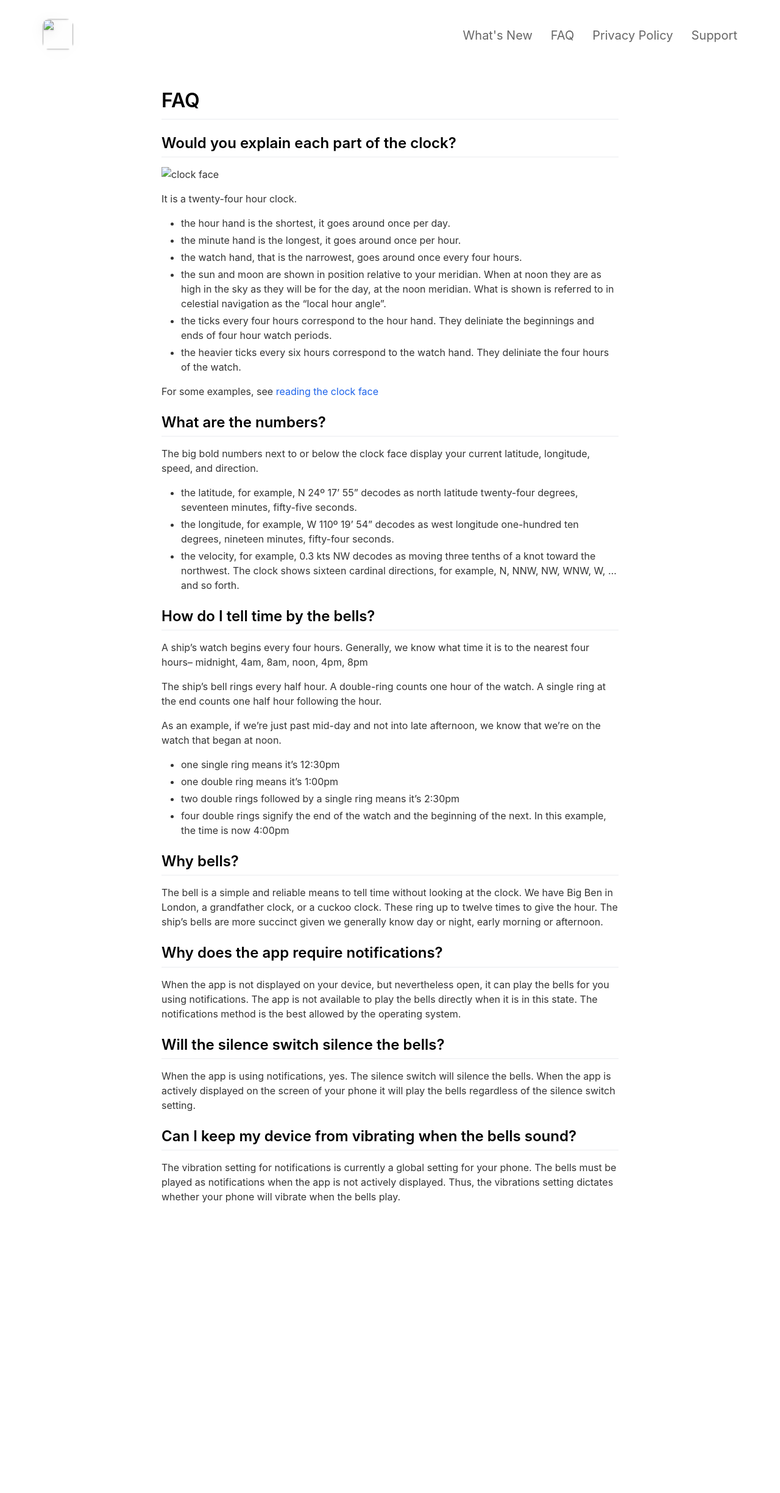
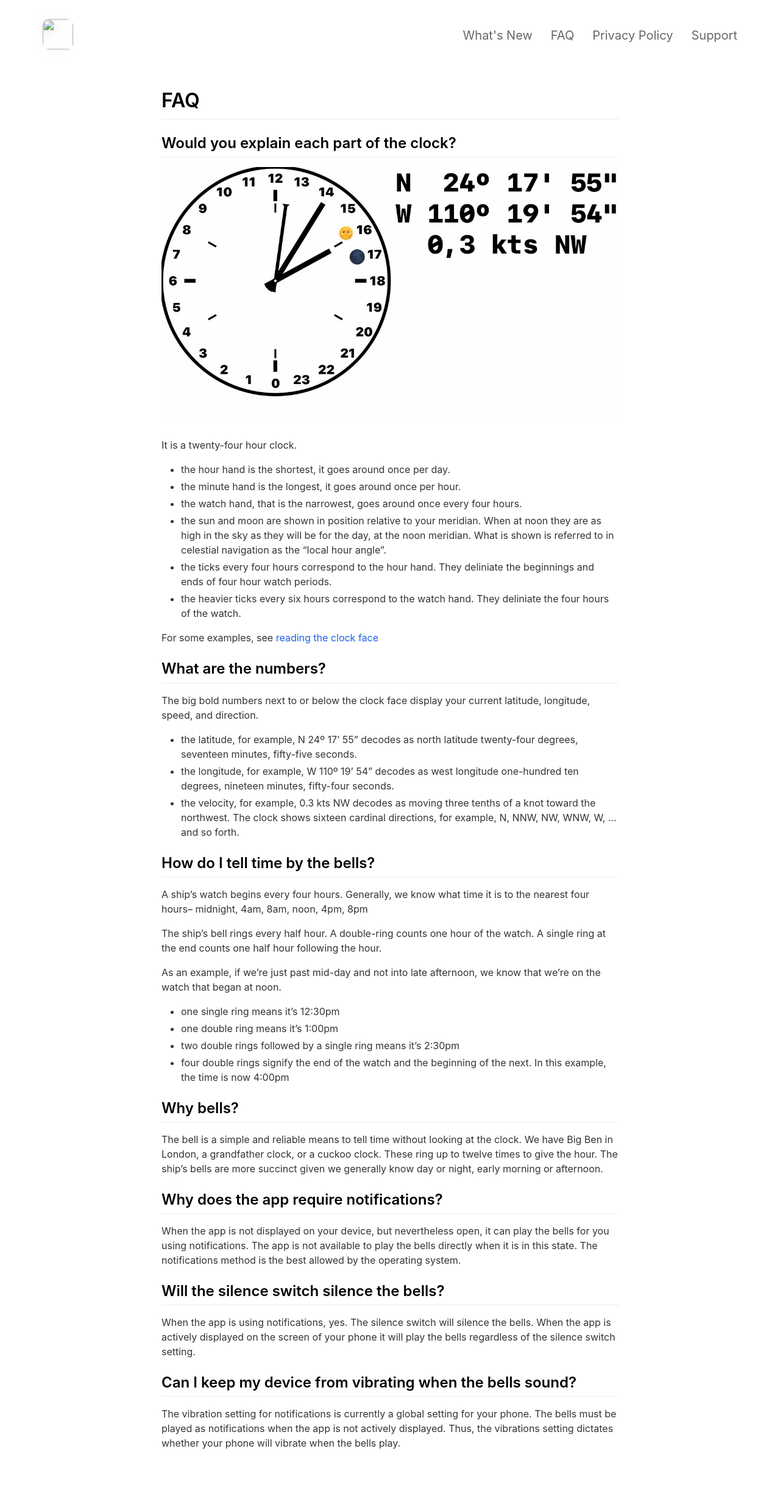
Before and after one commit to wbreeze/ShipsClock, a Jekyll site: the page built from docs/_pages/faq.md, in a window 1280 px wide. Shown: the whole page at 61% size. Built offline with Jekyll 4.4.1, drawn with Linux system fonts in a browser that asks for light colours; nearby versions of some CDN libraries; before the commit the page ends 2045 px from its top, so only the background shows below that.

Commit message:
Another shot at the image url

```diff
--- a/docs/_pages/faq.md
+++ b/docs/_pages/faq.md
@@ -8,7 +8,7 @@ include_in_header: true
 
 ## Would you explain each part of the clock?
 
-![clock face](assets/screenshot/face.jpeg)
+![clock face]({{ 'assets/screenshot/face.jpeg' | relative_url }})
 
 It is a twenty-four hour clock.
 - the hour hand is the shortest, it goes around once per day.
```
